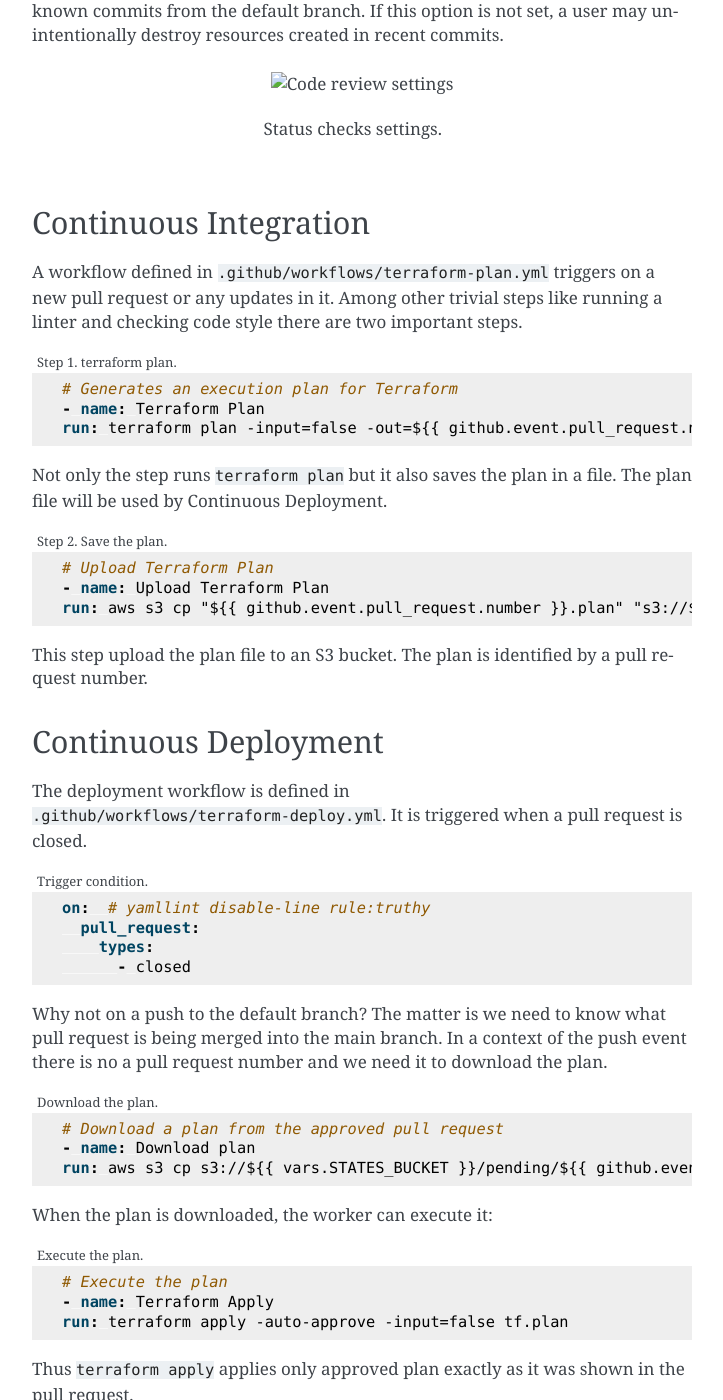
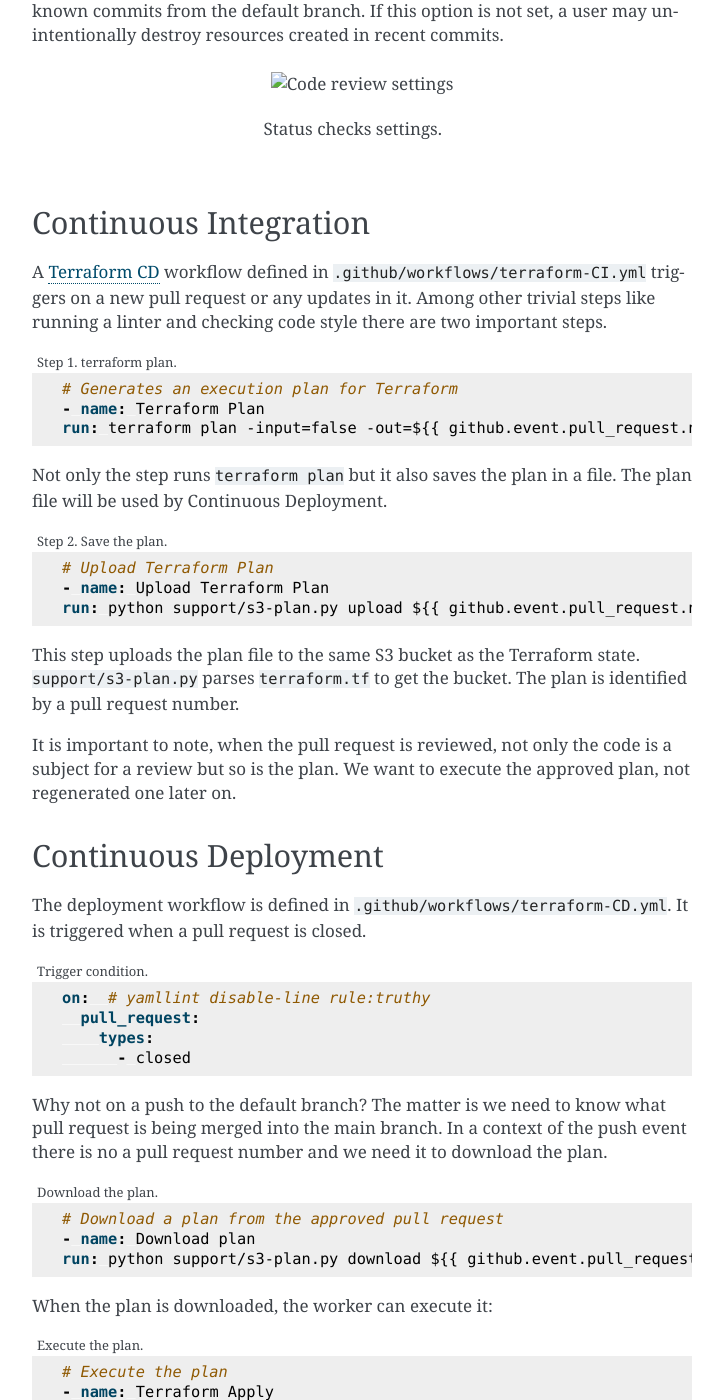
Before and after one commit to infrahouse8/github-control, a Sphinx documentation site: the page built from docs/cicd.rst, in a window 1280 px wide and 1400 px high, scrolled down 1167 px. Shown: the whole window, without its empty margins (388-1111 px from the left). Built offline with Sphinx 7.4.7, drawn with Linux system fonts in a browser that asks for light colours; some of the changed text lies outside the part shown.

Commit message:
Update docs
* Updated steps as they are executed with `s3-plan.py`
* Removed `STATES_BUCKET` as it is no longer needed.

```diff
--- a/docs/cicd.rst
+++ b/docs/cicd.rst
@@ -38,7 +38,8 @@ It means direct pushes to the main branch are not allowed.
 Status check rules
 ~~~~~~~~~~~~~~~~~~
 
-A "Terraform Plan" check runs ``terraform plan``, so we want to enable it.
+A `Terraform CI <https://github.com/infrahouse8/github-control/actions/workflows/terraform-CI.yml>`_
+workflow runs ``terraform plan``, so we want to enable it.
 
 **Require branches to be up to date before merging** is especially important when it comes to Terraform repositories.
 It requires a pull request to include all known commits from the default branch.
@@ -52,7 +53,8 @@ If this option is not set, a user may unintentionally destroy resources created
 Continuous Integration
 ----------------------
 
-A workflow defined in ``.github/workflows/terraform-plan.yml`` triggers on a new pull request or any updates in it.
+A `Terraform CD <https://github.com/infrahouse8/github-control/actions/workflows/terraform-CD.yml>`_ workflow
+defined in ``.github/workflows/terraform-CI.yml`` triggers on a new pull request or any updates in it.
 Among other trivial steps like running a linter and checking code style there are two important steps.
 
 .. code-block:: yaml
@@ -70,15 +72,21 @@ The plan file will be used by Continuous Deployment.
 
     # Upload Terraform Plan
     - name: Upload Terraform Plan
-    run: aws s3 cp "${{ github.event.pull_request.number }}.plan" "s3://${{ vars.STATES_BUCKET }}/pending/${{ github.event.pull_request.number }}.plan"
+    run: python support/s3-plan.py upload ${{ github.event.pull_request.number }}
 
-This step upload the plan file to an S3 bucket. The plan is identified by a pull request number.
+This step uploads the plan file to the same S3 bucket as the Terraform state.
+``support/s3-plan.py`` parses ``terraform.tf`` to get the bucket.
+The plan is identified by a pull request number.
+
+It is important to note, when the pull request is reviewed, not only the code is a subject for a review
+but so is the plan.
+We want to execute the approved plan, not regenerated one later on.
 
 
 Continuous Deployment
 ---------------------
 
-The deployment workflow is defined in ``.github/workflows/terraform-deploy.yml``.
+The deployment workflow is defined in ``.github/workflows/terraform-CD.yml``.
 It is triggered when a pull request is closed.
 
 .. code-block:: yaml
@@ -98,7 +106,7 @@ In a context of the push event there is no a pull request number and we need it
 
     # Download a plan from the approved pull request
     - name: Download plan
-    run: aws s3 cp s3://${{ vars.STATES_BUCKET }}/pending/${{ github.event.pull_request.number }}.plan tf.plan
+    run: python support/s3-plan.py download ${{ github.event.pull_request.number }}
 
 When the plan is downloaded, the worker can execute it:
 
@@ -107,7 +115,7 @@ When the plan is downloaded, the worker can execute it:
 
     # Execute the plan
     - name: Terraform Apply
-    run: terraform apply -auto-approve -input=false tf.plan
+    run: terraform apply -auto-approve -input=false ${{ github.event.pull_request.number }}.plan
 
 Thus ``terraform apply`` applies only approved plan exactly as it was shown in the pull request.
 
```
Also changed, not shown: README.rst (+3 -13 lines).
